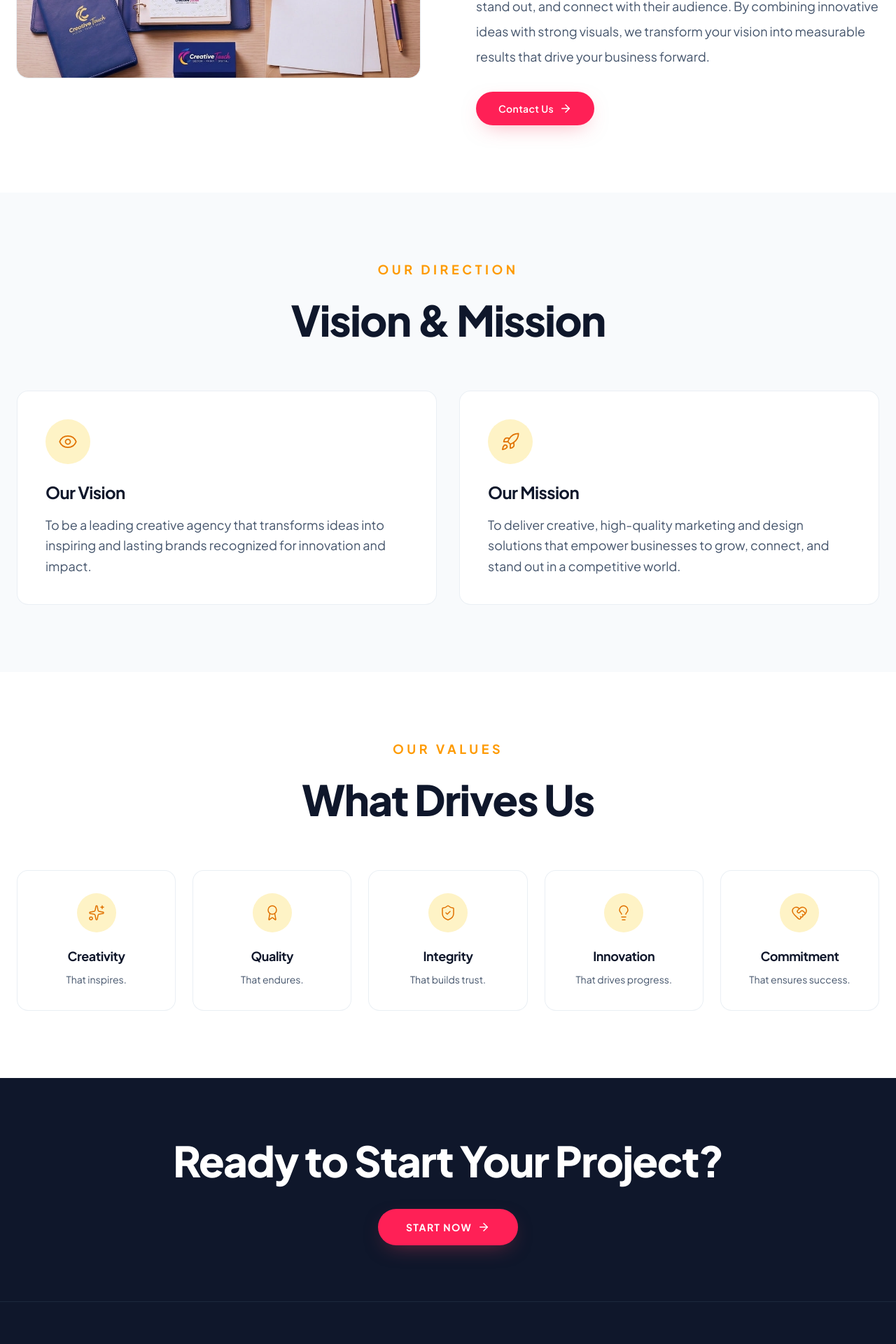
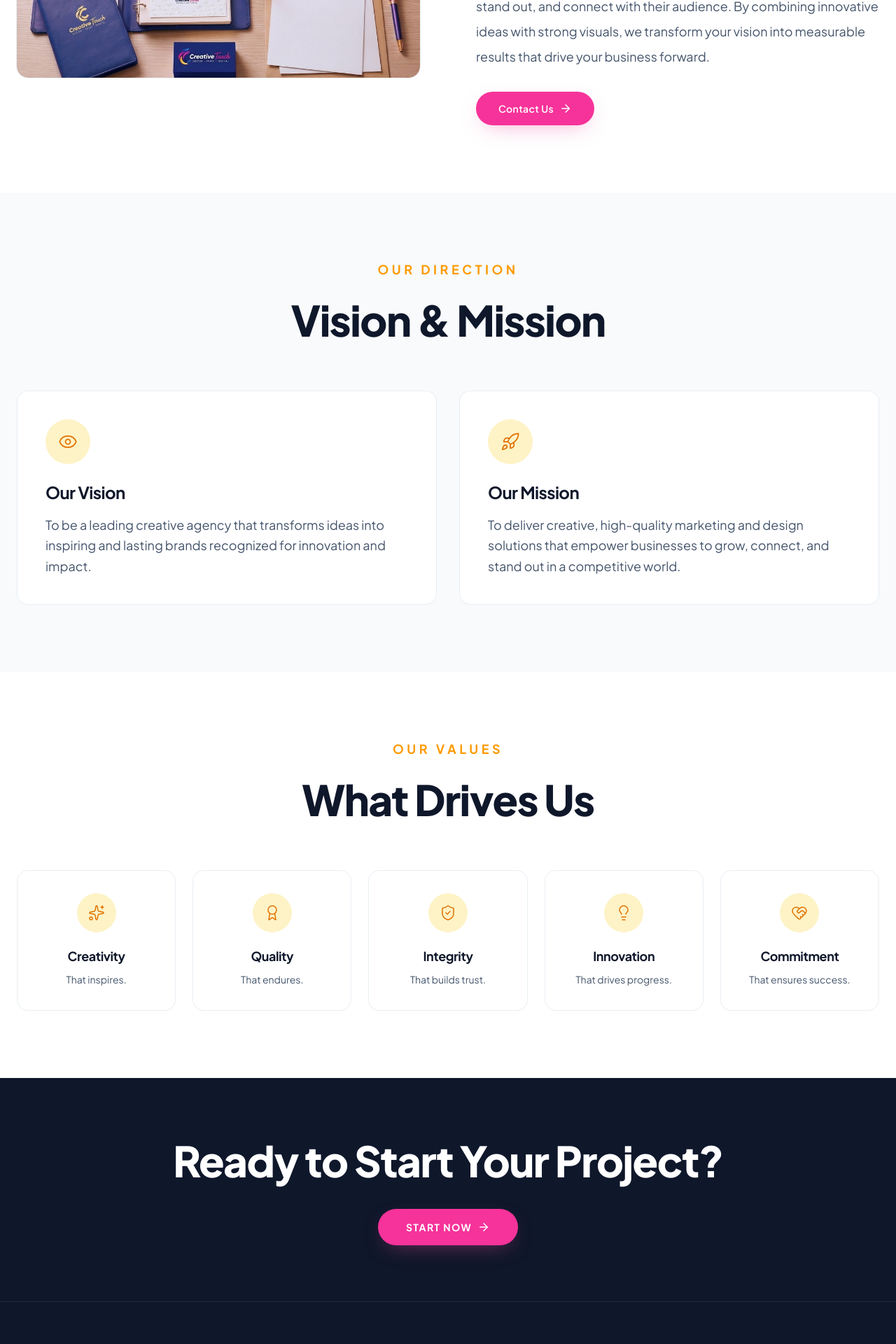
Before and after one commit to boltforwork1/creative-touchcompany, a React (Vite) app: page /about in a window 1280 px wide. Shown: the part 1560-3480 px from the top of the page at 70% size. Built offline with nearby package versions, Linux system fonts and the light colour scheme.

Commit message:
Update About page CTA button styling

```diff
--- a/src/pages/About.tsx
+++ b/src/pages/About.tsx
@@ -170,7 +170,7 @@ export function About() {
             <div className="mt-8">
               <Link
                 to="/contact"
-                className="group inline-flex items-center gap-2 rounded-full bg-rose-500 px-8 py-3.5 text-sm font-semibold tracking-wide text-white shadow-[0_10px_30px_-12px_rgba(244,63,94,0.5)] transition-all duration-700 ease-out hover:scale-[1.02] hover:bg-rose-600 hover:shadow-[0_20px_50px_-12px_rgba(244,63,94,0.5)] active:scale-[0.98] rtl:tracking-normal"
+                className="group inline-flex items-center gap-2 rounded-full bg-pink-500 px-8 py-3.5 text-sm font-semibold tracking-wide text-white shadow-[0_10px_30px_-12px_rgba(236,72,153,0.5)] transition-all duration-700 ease-out hover:scale-[1.02] hover:bg-pink-600 hover:shadow-[0_20px_50px_-12px_rgba(236,72,153,0.5)] active:scale-[0.98] rtl:tracking-normal"
               >
                 {t("aboutPage.promise.cta")}
                 <ArrowRight
@@ -350,7 +350,7 @@ export function About() {
           <motion.div variants={fadeInUp}>
             <Link
               to="/contact"
-              className="group inline-flex items-center gap-2 rounded-full bg-rose-500 px-10 py-4 text-sm font-bold uppercase tracking-widest text-white shadow-[0_10px_30px_-12px_rgba(244,63,94,0.5)] transition-all duration-700 ease-out hover:scale-[1.02] hover:bg-rose-600 hover:shadow-[0_20px_50px_-12px_rgba(244,63,94,0.5)] active:scale-[0.98] rtl:normal-case rtl:tracking-normal"
+              className="group inline-flex items-center gap-2 rounded-full bg-pink-500 px-10 py-4 text-sm font-bold uppercase tracking-widest text-white shadow-[0_10px_30px_-12px_rgba(236,72,153,0.5)] transition-all duration-700 ease-out hover:scale-[1.02] hover:bg-pink-600 hover:shadow-[0_20px_50px_-12px_rgba(236,72,153,0.5)] active:scale-[0.98] rtl:normal-case rtl:tracking-normal"
             >
               {t("cta.button")}
               <ArrowRight
```
